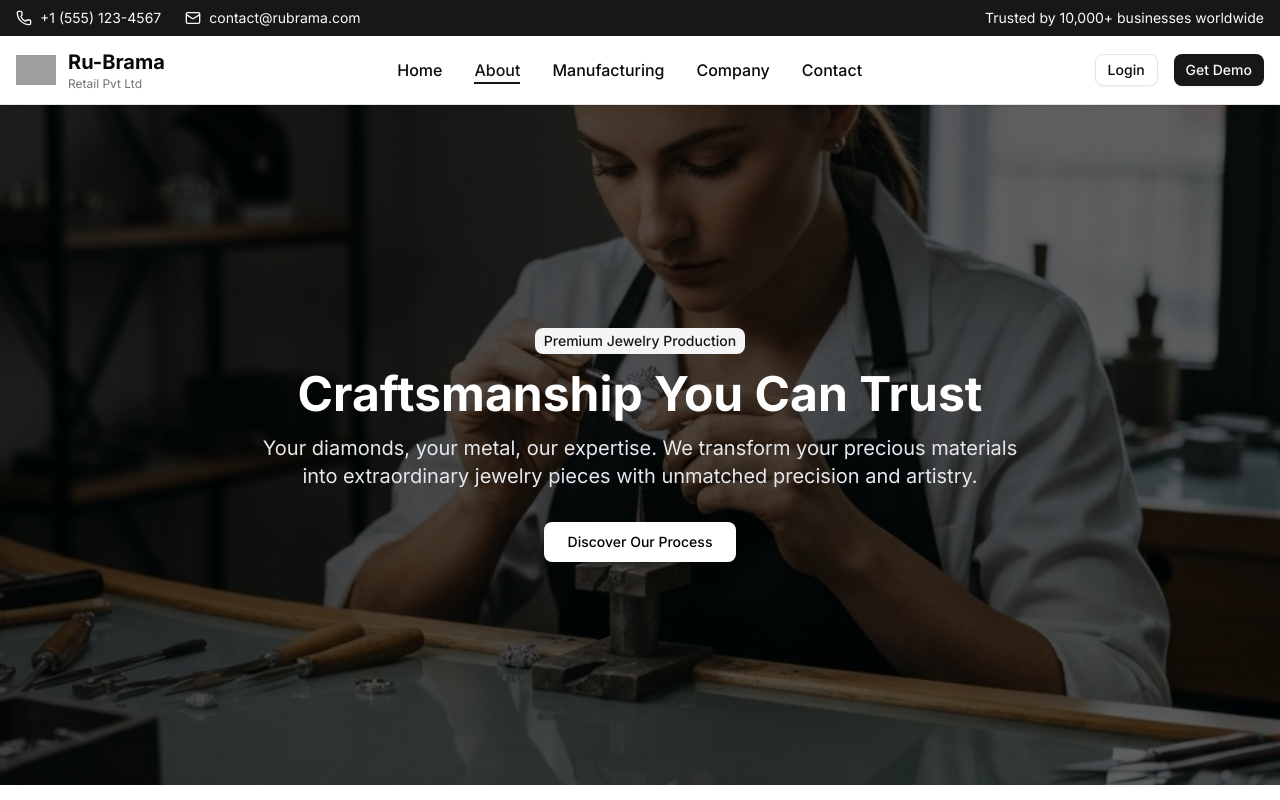
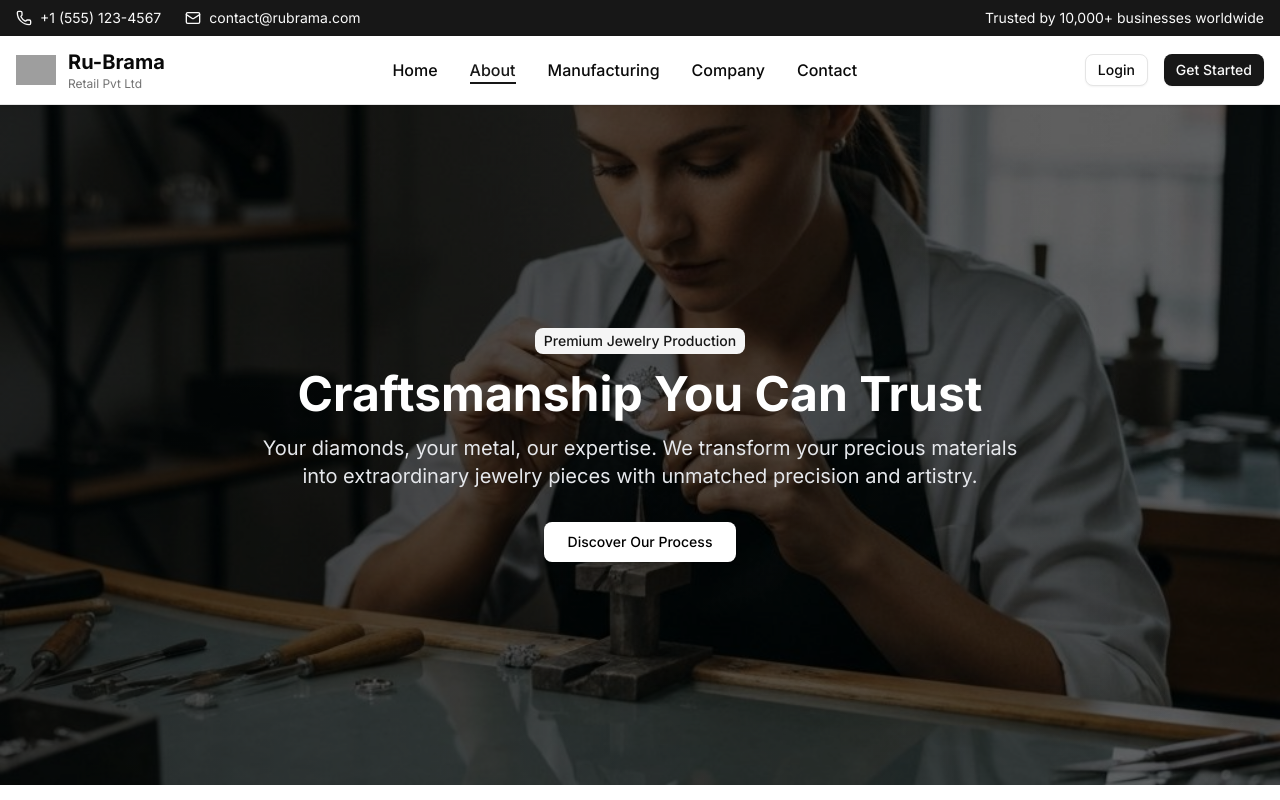
Before and after one commit to tinytiaraa569/ru-brama, a React (Vite) app: page /about in a window 1280 px wide. Shown: the top 800 px of the page. Built offline with nearby package versions, Linux system fonts and the light colour scheme; grey boxes are pictures that could not be loaded.

Commit message:
video changesss

```diff
--- a/src/Pages/About/About.jsx
+++ b/src/Pages/About/About.jsx
@@ -1,10 +1,18 @@
-import React from 'react'
+import React, { useEffect } from 'react'
 import Aboutsection1 from './Aboutsection/Aboutsection1'
 import Aboutsection2 from './Aboutsection/Aboutsection2'
 import AboutCta from './Aboutsection/AboutCta'
 import Aboutsection3 from './Aboutsection/Aboutsection3'
 
 const About = () => {
+
+   useEffect(() => {
+      window.scrollTo({
+        top: 0
+
+      })
+    }, [])
+
   return (
     <>
       <Aboutsection1 />
--- a/src/Pages/About/Aboutsection/Aboutsection1.jsx
+++ b/src/Pages/About/Aboutsection/Aboutsection1.jsx
@@ -133,7 +133,7 @@ const Aboutsection1 = () => {
             <Badge variant="secondary" className="mb-2 sm:mb-4 text-sm font-medium">
               Premium Jewelry Production
             </Badge>
-            <h1 className="text-2xl md:text-5xl font-bold mb-2 sm:mb-4 text-balance text-white">
+            <h1 className="text-xl md:text-5xl font-bold mb-2 sm:mb-4 text-balance text-white">
               Craftsmanship You Can Trust
             </h1>
             <p className="text-md md:text-xl text-gray-200 mb-8 text-pretty max-w-3xl mx-auto">
--- a/src/Pages/Home/Homesec/HomeGallery.jsx
+++ b/src/Pages/Home/Homesec/HomeGallery.jsx
@@ -439,6 +439,7 @@ export default function MasonryGalleryVariant1() {
     return () => window.removeEventListener("resize", checkMobile)
   }, [])
 
+
   const displayImages = isMobile ? (showAll ? galleryImages : galleryImages.slice(0, 8)) : galleryImages
 
   const containerVariants = {
--- a/src/Pages/Home/Homesec/Homesec1.jsx
+++ b/src/Pages/Home/Homesec/Homesec1.jsx
@@ -99,7 +99,7 @@ const HomeSec1Variant8 = () => {
   }, [])
 
   return (
-    <div className="relative w-full max-h-[50vh] sm:max-h-[70vh] md:max-h-[85vh] overflow-hidden ">
+    <div className="relative w-full max-h-[52vh] sm:max-h-[70vh] md:max-h-[85vh] overflow-hidden ">
       {/* Video */}
       <div className="relative w-full h-full">
         <video
--- a/src/Pages/Navbar/Navbar.jsx
+++ b/src/Pages/Navbar/Navbar.jsx
@@ -250,7 +250,7 @@ function Navbar() {
                   animate={{ opacity: 1, scale: 1 }}
                   transition={{ delay: 0.9, type: "spring" }}
                 >
-                  <Button variant="outline" size="sm">
+                  <Button variant="outline" size="sm" className="cursor-pointer">
                     Login
                   </Button>
                 </motion.div>
@@ -259,7 +259,7 @@ function Navbar() {
                   animate={{ opacity: 1, scale: 1 }}
                   transition={{ delay: 1.0, type: "spring" }}
                 >
-                  <Button size="sm">Get Demo</Button>
+                  <Button size="sm" className="cursor-pointer">Get Started</Button>
                 </motion.div>
               </div>
 
@@ -349,7 +349,7 @@ function Navbar() {
                     Login
                   </Button>
                   <Button className="w-full" onClick={() => setIsOpen(false)}>
-                    Get Demo
+                    Get Started
                   </Button>
                 </div>
               </div>
--- a/src/Pages/Navbar/TopBar.jsx
+++ b/src/Pages/Navbar/TopBar.jsx
@@ -10,7 +10,7 @@ const TopBar = () => {
         initial={{ y: -50, opacity: 0 }}
         animate={{ y: 0, opacity: 1 }}
         transition={{ duration: 0.5 }}
-        className="bg-primary text-primary-foreground py-2 text-sm"
+        className="bg-primary text-primary-foreground py-2 text-xs sm:text-sm"
       >
         <div className="container mx-auto px-4 flex items-center justify-between">
           <div className="flex items-center space-x-6">
```
